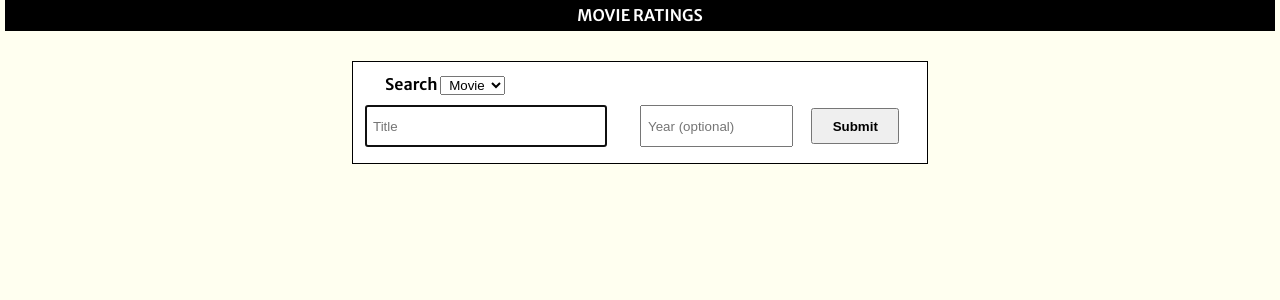
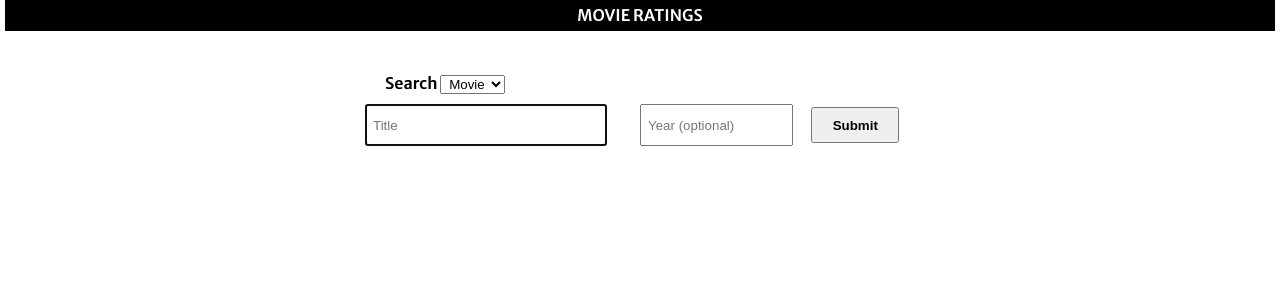
Before and after one commit to lugrao/movie_ratings, a Flask app: page / in a window 1280 px wide. Shown: the top 300 px of the page. Run offline with Flask 2, Linux system fonts and the light colour scheme.

Commit message:
change backgroundcolor; remove containers' borders

```diff
--- a/static/styles.css
+++ b/static/styles.css
@@ -7,14 +7,14 @@ html {
 body {
   margin: 0;
   padding: 0 5px;
-    background-color: ivory;
 }
 
 main {
   margin-bottom: 50px;
 }
 
-h1, h2 {
+h1,
+h2 {
   text-align: center;
 }
 
@@ -32,7 +32,8 @@ nav h4 {
   margin: 0;
 }
 
-nav a:link, nav a:visited {
+nav a:link,
+nav a:visited {
   color: white;
   text-decoration: none;
 }
@@ -141,7 +142,7 @@ hr {
   padding: 0 13px;
   background-color: white;
   padding: 12px;
-    border: 1px solid black;
+  /* border: 1px solid black; */
 }
 
 .search {
@@ -172,7 +173,6 @@ hr {
 .checkbox {
   margin-top: 15px;
   clear: left;
-    border: 1px dotted #dddddd;
   padding: 0 5px;
 }
 
@@ -186,10 +186,6 @@ hr {
   align-items: center;
   margin: 0;
   padding: 5px 0;
-}
-
-.checkbox div:nth-child(6) {
-    border-style: none;
 }
 
 .checkbox div input {
@@ -219,7 +215,6 @@ hr {
   text-align: center;
 }
 
-
 #search-person > input:nth-child(1) {
   grid-area: 1 / 1 / 1 / span 2;
   width: 94.5%;
@@ -228,7 +223,6 @@ hr {
 #search-movie {
   grid-template-columns: 1.3fr 0.8fr 0.5fr;
 }
-
 
 @media (max-width: 300px) {
   .movie-info img {
```
Lines whose indentation alone changed are shown as unchanged.
